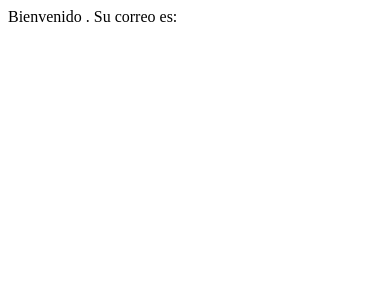
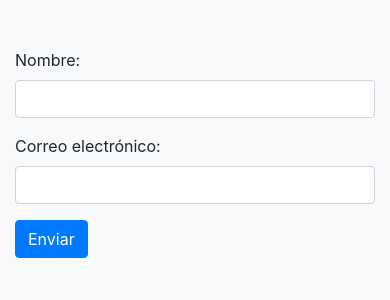
Before and after one commit to AnSardG/php-exercises, a PHP site: page /ejercicio2.php in a window 390 px wide. Shown: the top 300 px of the page. Run offline with PHP 8.4, Linux system fonts and the light colour scheme; data that the repository does not hold is empty.

Commit message:
Start adding styles to previous PHP exercises

```diff
--- a/Boletin2/ejercicio2/ejercicio2.php
+++ b/Boletin2/ejercicio2/ejercicio2.php
@@ -1,3 +1,29 @@
+<!DOCTYPE html>
+<html lang="en">
+<head>
+    <meta charset="UTF-8">
+    <meta name="viewport" content="width=device-width, initial-scale=1.0">
+    <title>Ejercicio 2</title>
+    <link rel="stylesheet" href="https://maxcdn.bootstrapcdn.com/bootstrap/4.5.2/css/bootstrap.min.css">
+</head>
+<body class="bg-light">
+    <div class="container mt-5">
+        <div class="row justify-content-center">
+            <div class="col-md-6">
+                <form name="input" action=<?php echo $_SERVER['PHP_SELF']?> method="POST">
+                    <div class="form-group">
+                        <label for="nombre">Nombre:</label>
+                        <input type="text" class="form-control" name="nombre" required>
+                    </div>
+                    <div class="form-group">
+                        <label for="email">Correo electrónico:</label>
+                        <input type="text" class="form-control" name="email" required>
+                    </div>
+                    <button type="submit" class="btn btn-primary" name="submit">Enviar</button>
+                </form>
+            </div>
+        </div>
+    </div>
     <?php
     /**
      * ENUNCIADO:
@@ -5,8 +31,21 @@
      * GET. Acceder a los datos enviados desde el formulario y mostrar el
      * mensaje de bienvenida.
      */
+    // Verificamos si se han enviado los datos
+    if(isset($_POST['nombre']) && isset($_POST['email'])){
         $nombre = $_POST['nombre'];
         $correo = $_POST['email'];
 
-echo "Bienvenido $nombre. Su correo es: $correo";
+        // Mostrar un mensaje de bienvenida utilizando Bootstrap
+        echo "<div class='container mt-3'>";
+        echo "<div class='alert alert-success' role='alert'>";
+        echo "Bienvenido <strong>$nombre</strong>. Su correo es: <strong>$correo</strong>.";
+        echo "</div>";
+        echo "</div>";
+    }
     ?>
+    <script src="https://code.jquery.com/jquery-3.5.1.slim.min.js"></script>
+    <script src="https://cdn.jsdelivr.net/npm/@popperjs/core@2.9.2/dist/umd/popper.min.js"></script>
+    <script src="https://maxcdn.bootstrapcdn.com/bootstrap/4.5.2/js/bootstrap.min.js"></script>
+</body>
+</html>
```
Also changed, not shown: Boletin2/ejercicio1/ejercicio1.html (+23 -8 lines), Boletin2/ejercicio1/ejercicio1.php (+9 -3 lines), Boletin2/ejercicio2/ejercicio2.html (deleted, +0 -17 lines). Lines whose indentation alone changed are shown as unchanged.
